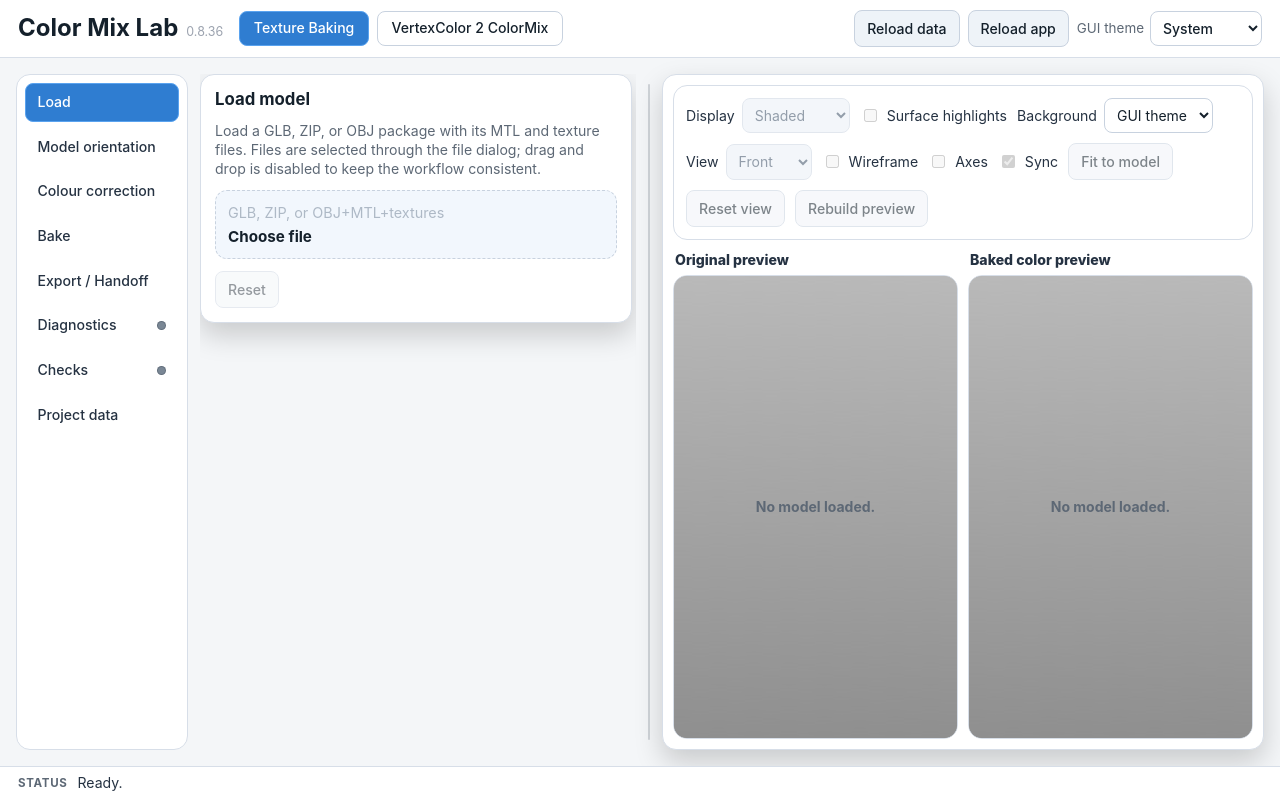
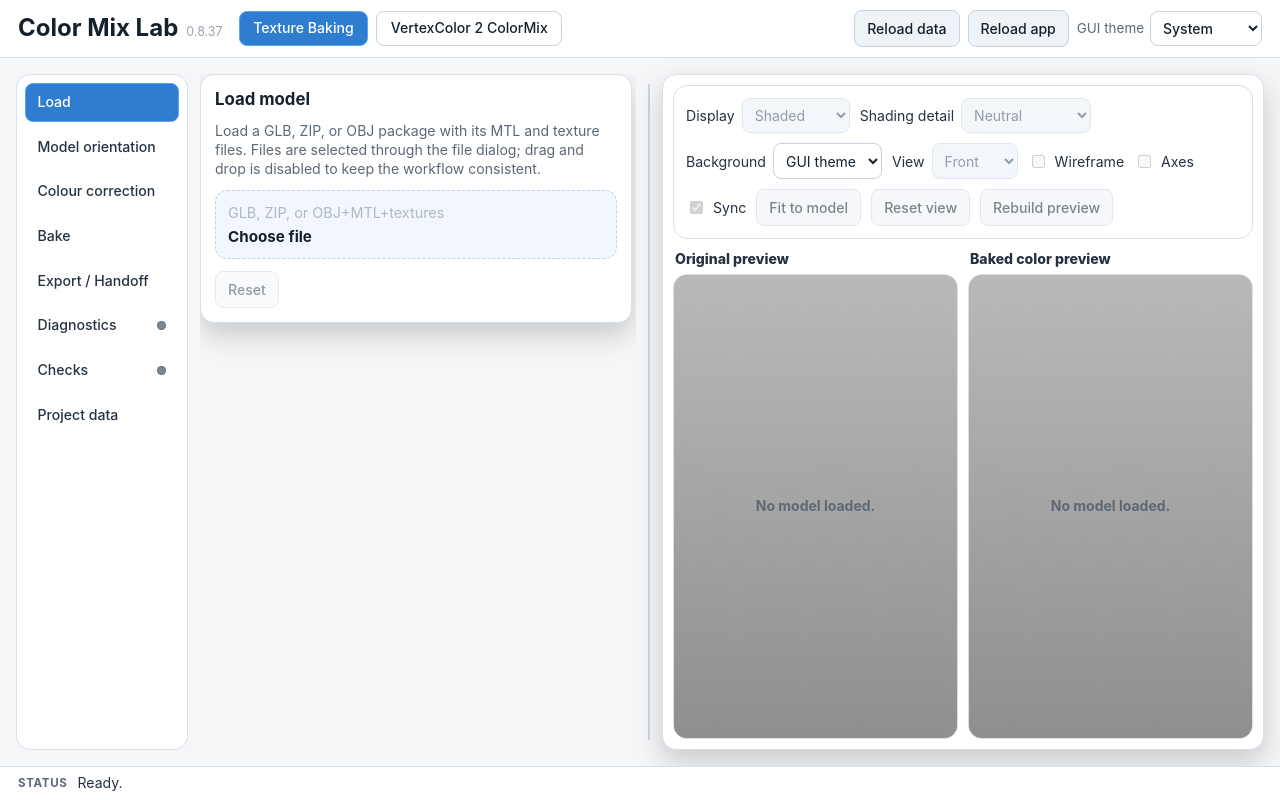
Before and after one commit to michaelhq/color-mix-lab, a React (Vite) app: page / in a window 1280 px wide. Built offline with nearby package versions, Linux system fonts and the light colour scheme.

Commit message:
Add configurable texture shading detail

```diff
--- a/package.json
+++ b/package.json
@@ -1,7 +1,7 @@
 {
   "name": "color-mix-lab",
   "private": true,
-  "version": "0.8.36",
+  "version": "0.8.37",
   "type": "module",
   "license": "MIT",
   "scripts": {
--- a/src/App.tsx
+++ b/src/App.tsx
@@ -23,7 +23,7 @@ interface BakedObjHandoffPayload {
   handoffInfo: BakedObjHandoffInfo;
 }
 
-const APP_VERSION = "0.8.36";
+const APP_VERSION = "0.8.37";
 const THEME_STORAGE_KEY = "color-mix-lab-theme-mode";
 
 function getSystemTheme(): ResolvedTheme {
--- a/src/workflows/common/previewRendering.ts
+++ b/src/workflows/common/previewRendering.ts
@@ -1,6 +1,12 @@
 import * as THREE from "three";
 
 export type PreviewDisplayMode = "shaded" | "flat";
+export type PreviewShadingDetailMode =
+  | "neutral"
+  | "surface"
+  | "surfaceMetalness"
+  | "surfaceAo"
+  | "surfaceMetalnessAo";
 export type PreviewCoordinateMode = "textureYUp" | "printerZUp";
 
 const SHADED_PREVIEW_AMBIENT_INTENSITY = 1.4;
@@ -83,20 +89,50 @@ type BaseColourMaterial = THREE.Material & {
   alphaMap?: THREE.Texture | null;
   vertexColors?: boolean;
   wireframe?: boolean;
+  roughness?: number;
+  roughnessMap?: THREE.Texture | null;
+  normalMap?: THREE.Texture | null;
+  normalMapType?: THREE.MeshStandardMaterial["normalMapType"];
+  normalScale?: THREE.Vector2;
+  bumpMap?: THREE.Texture | null;
+  bumpScale?: number;
+  metalness?: number;
+  metalnessMap?: THREE.Texture | null;
+  aoMap?: THREE.Texture | null;
+  aoMapIntensity?: number;
 };
 
 export function makeNeutralShadedPreviewMaterial(
   sourceMaterial: THREE.Material,
-  surfaceHighlights = false,
+  shadingDetail: PreviewShadingDetailMode = "neutral",
 ): THREE.MeshStandardMaterial {
   const source = sourceMaterial as BaseColourMaterial;
+  const surfaceDetail = shadingDetail !== "neutral";
+  const includeMetalness =
+    shadingDetail === "surfaceMetalness" ||
+    shadingDetail === "surfaceMetalnessAo";
+  const includeAo =
+    shadingDetail === "surfaceAo" ||
+    shadingDetail === "surfaceMetalnessAo";
+  const sourceRoughness = Number.isFinite(source.roughness)
+    ? Number(source.roughness)
+    : 0.38;
   const material = new THREE.MeshStandardMaterial({
     color: source.color?.clone() ?? new THREE.Color(0xffffff),
     map: source.map ?? null,
     alphaMap: source.alphaMap ?? null,
     vertexColors: Boolean(source.vertexColors),
-    roughness: surfaceHighlights ? 0.38 : 0.78,
-    metalness: 0,
+    roughness: surfaceDetail ? sourceRoughness : 0.78,
+    roughnessMap: surfaceDetail ? source.roughnessMap ?? null : null,
+    normalMap: surfaceDetail ? source.normalMap ?? null : null,
+    normalMapType: source.normalMapType,
+    normalScale: source.normalScale?.clone(),
+    bumpMap: surfaceDetail ? source.bumpMap ?? null : null,
+    bumpScale: surfaceDetail ? source.bumpScale ?? 1 : 1,
+    metalness: includeMetalness ? source.metalness ?? 0 : 0,
+    metalnessMap: includeMetalness ? source.metalnessMap ?? null : null,
+    aoMap: includeAo ? source.aoMap ?? null : null,
+    aoMapIntensity: includeAo ? source.aoMapIntensity ?? 1 : 1,
     side: source.side,
     transparent: source.transparent,
     opacity: source.opacity,
@@ -104,9 +140,7 @@ export function makeNeutralShadedPreviewMaterial(
     depthTest: source.depthTest,
     depthWrite: source.depthWrite,
   });
-  material.name = `${sourceMaterial.name || sourceMaterial.type} · neutral shaded${
-    surfaceHighlights ? " + highlights" : ""
-  }`;
+  material.name = `${sourceMaterial.name || sourceMaterial.type} · neutral shaded · ${shadingDetail}`;
   material.blending = source.blending;
   material.premultipliedAlpha = source.premultipliedAlpha;
   material.dithering = source.dithering;
--- a/src/workflows/texture/App.tsx
+++ b/src/workflows/texture/App.tsx
@@ -37,7 +37,10 @@ import { exportBakedSceneToVertexColorObj } from "./core/exportObj";
 import { downloadBlob } from "./core/zipDownload";
 import { extractSupportedModelFilesFromZip } from "./core/readZip";
 import ModelPreview, { type CameraSyncState } from "./ui/ModelPreview";
-import type { PreviewDisplayMode } from "../common/previewRendering";
+import type {
+  PreviewDisplayMode,
+  PreviewShadingDetailMode,
+} from "../common/previewRendering";
 import { EditableNumberInput } from "../common/EditableNumberInput";
 import {
   discoverSceneModelParts,
@@ -81,8 +84,13 @@ type TranslationKey =
   | "displayModeTip"
   | "shaded"
   | "flatColour"
-  | "surfaceHighlights"
-  | "surfaceHighlightsTip"
+  | "shadingDetail"
+  | "shadingDetailTip"
+  | "shadingNeutral"
+  | "shadingSurface"
+  | "shadingSurfaceMetalness"
+  | "shadingSurfaceAo"
+  | "shadingSurfaceMetalnessAo"
   | "subdivision"
   | "export"
   | "advancedOptions"
@@ -267,9 +275,15 @@ const I18N: Record<UiLanguage, Record<TranslationKey, string>> = {
       "Shaded uses the same neutral material and Color Mix Lab lighting setup on both previews. Flat colour shows the model colours without lighting influence.",
     shaded: "Shaded",
     flatColour: "Flat colour",
-    surfaceHighlights: "Surface highlights",
-    surfaceHighlightsTip:
-      "Adds neutral specular highlights to both previews while keeping the same corrected base colours and Color Mix Lab lighting. This is a preview-only effect and does not change baking, relief, handoff, or export.",
+    shadingDetail: "Shading detail",
+    shadingDetailTip:
+      "Controls preview-only surface shading while keeping the corrected base colours. Surface detail adds source roughness plus normal/bump detail where available. Metalness and ambient occlusion are only offered when the selected model parts contain those channels. Baking, relief, handoff and export are unchanged.",
+    shadingNeutral: "Neutral",
+    shadingSurface: "Surface detail",
+    shadingSurfaceMetalness: "Surface detail + Metalness",
+    shadingSurfaceAo: "Surface detail + Ambient occlusion",
+    shadingSurfaceMetalnessAo:
+      "Surface detail + Metalness + Ambient occlusion",
     subdivision: "Subdivision",
     export: "Export",
     advancedOptions: "Advanced options",
@@ -1626,6 +1640,61 @@ type TexturePreviewView =
   | "bottom";
 type TexturePreviewBackground = "auto" | "light" | "dark";
 
+interface PreviewShadingChannels {
+  metalness: boolean;
+  ambientOcclusion: boolean;
+}
+
+type PreviewSurfaceMaterial = THREE.Material & {
+  metalness?: number;
+  metalnessMap?: THREE.Texture | null;
+  aoMap?: THREE.Texture | null;
+};
+
+function previewShadingChannelsForScene(
+  sourceScene: THREE.Object3D | null,
+): PreviewShadingChannels {
+  const result: PreviewShadingChannels = {
+    metalness: false,
+    ambientOcclusion: false,
+  };
+  if (!sourceScene) return result;
+
+  sourceScene.traverse((object) => {
+    if (!(object instanceof THREE.Mesh) || !object.visible) return;
+    const materials = Array.isArray(object.material)
+      ? object.material
+      : [object.material];
+    for (const rawMaterial of materials) {
+      if (!rawMaterial) continue;
+      const material = rawMaterial as PreviewSurfaceMaterial;
+      if (
+        material.metalnessMap ||
+        (typeof material.metalness === "number" && material.metalness > 1e-6)
+      )
+        result.metalness = true;
+      if (material.aoMap) result.ambientOcclusion = true;
+      if (result.metalness && result.ambientOcclusion) return;
+    }
+  });
+  return result;
+}
+
+function availablePreviewShadingDetail(
+  mode: PreviewShadingDetailMode,
+  channels: PreviewShadingChannels,
+): PreviewShadingDetailMode {
+  if (mode === "surfaceMetalnessAo") {
+    if (channels.metalness && channels.ambientOcclusion) return mode;
+    if (channels.metalness) return "surfaceMetalness";
+    if (channels.ambientOcclusion) return "surfaceAo";
+    return "surface";
+  }
+  if (mode === "surfaceMetalness" && !channels.metalness) return "surface";
+  if (mode === "surfaceAo" && !channels.ambientOcclusion) return "surface";
+  return mode;
+}
+
 interface TextureBakeAppProps {
   onBakedObjHandoff?: (payload: {
     file: File;
@@ -1713,7 +1782,8 @@ export default function App({
   const [previewView, setPreviewView] = useState<TexturePreviewView>("front");
   const [previewDisplayMode, setPreviewDisplayMode] =
     useState<PreviewDisplayMode>("shaded");
-  const [surfaceHighlights, setSurfaceHighlights] = useState(false);
+  const [previewShadingDetail, setPreviewShadingDetail] =
+    useState<PreviewShadingDetailMode>("neutral");
   const [previewBackground, setPreviewBackground] =
     useState<TexturePreviewBackground>("auto");
   const [previewFitSignal, setPreviewFitSignal] = useState(0);
@@ -2115,7 +2185,7 @@ export default function App({
       exportScale,
       previewView,
       previewDisplayMode,
-      surfaceHighlights,
+      previewShadingDetail,
       previewBackground,
       wireframe,
       showAxes,
@@ -2228,8 +2298,18 @@ export default function App({
       settings.previewDisplayMode === "flat"
     )
       setPreviewDisplayMode(settings.previewDisplayMode);
-    if (typeof settings.surfaceHighlights === "boolean")
-      setSurfaceHighlights(settings.surfaceHighlights);
+    if (
+      settings.previewShadingDetail === "neutral" ||
+      settings.previewShadingDetail === "surface" ||
+      settings.previewShadingDetail === "surfaceMetalness" ||
+      settings.previewShadingDetail === "surfaceAo" ||
+      settings.previewShadingDetail === "surfaceMetalnessAo"
+    ) {
+      setPreviewShadingDetail(settings.previewShadingDetail);
+    } else if (typeof settings.surfaceHighlights === "boolean") {
+      // Backward compatibility with Texture Baking project data from 0.8.30-0.8.36.
+      setPreviewShadingDetail(settings.surfaceHighlights ? "surface" : "neutral");
+    }
     if (
       settings.previewBackground === "auto" ||
       settings.previewBackground === "light" ||
@@ -2812,6 +2892,26 @@ export default function App({
   const previewDarkMode =
     previewBackground === "auto" ? darkMode : previewBackground === "dark";
   const hasAnyPreviewModel = Boolean(scene || bakedScene);
+  const previewShadingChannels = useMemo(
+    () => previewShadingChannelsForScene(scene),
+    [scene],
+  );
+  const effectivePreviewShadingDetail = useMemo(
+    () =>
+      scene
+        ? availablePreviewShadingDetail(
+            previewShadingDetail,
+            previewShadingChannels,
+          )
+        : previewShadingDetail,
+    [scene, previewShadingDetail, previewShadingChannels],
+  );
+
+  useEffect(() => {
+    if (!scene || effectivePreviewShadingDetail === previewShadingDetail) return;
+    setPreviewShadingDetail(effectivePreviewShadingDetail);
+  }, [scene, effectivePreviewShadingDetail, previewShadingDetail]);
+
   const showOrientationAxisGuide = activeTextureTab === "orientation";
 
   function handleTextureSettingsResizePointerDown(
@@ -4243,20 +4343,40 @@ export default function App({
                       <option value="flat">{t("flatColour")}</option>
                     </select>
                   </label>
-                  <label title={t("surfaceHighlightsTip")}>
-                    <input
-                      type="checkbox"
-                      checked={surfaceHighlights}
+                  <label title={t("shadingDetailTip")}>
+                    <InfoLabel tip={t("shadingDetailTip")}>
+                      {t("shadingDetail")}
+                    </InfoLabel>
+                    <select
+                      value={effectivePreviewShadingDetail}
                       disabled={
                         !hasAnyPreviewModel || previewDisplayMode === "flat"
                       }
                       onChange={(event) =>
-                        setSurfaceHighlights(event.currentTarget.checked)
+                        setPreviewShadingDetail(
+                          event.currentTarget.value as PreviewShadingDetailMode,
+                        )
                       }
-                    />
-                    <InfoLabel tip={t("surfaceHighlightsTip")}>
-                      {t("surfaceHighlights")}
-                    </InfoLabel>
+                    >
+                      <option value="neutral">{t("shadingNeutral")}</option>
+                      <option value="surface">{t("shadingSurface")}</option>
+                      {previewShadingChannels.metalness && (
+                        <option value="surfaceMetalness">
+                          {t("shadingSurfaceMetalness")}
+                        </option>
+                      )}
+                      {previewShadingChannels.ambientOcclusion && (
+                        <option value="surfaceAo">
+                          {t("shadingSurfaceAo")}
+                        </option>
+                      )}
+                      {previewShadingChannels.metalness &&
+                        previewShadingChannels.ambientOcclusion && (
+                          <option value="surfaceMetalnessAo">
+                            {t("shadingSurfaceMetalnessAo")}
+                          </option>
+                        )}
+                    </select>
                   </label>
                   <label title="Sets the preview background independently from the UI theme.">
                     <InfoLabel tip="Sets the preview background independently from the UI theme.">
@@ -4369,7 +4489,7 @@ export default function App({
                     key={`original-${previewRebuildKey}`}
                     scene={scene}
                     displayMode={previewDisplayMode}
-                    surfaceHighlights={surfaceHighlights}
+                    shadingDetail={effectivePreviewShadingDetail}
                     wireframe={wireframe}
                     showAxes={showAxes || showOrientationAxisGuide}
                     showAxisLabels={showOrientationAxisGuide}
@@ -4392,7 +4512,7 @@ export default function App({
                     key={`baked-${previewRebuildKey}`}
                     scene={bakedScene}
                     displayMode={previewDisplayMode}
-                    surfaceHighlights={surfaceHighlights}
+                    shadingDetail={effectivePreviewShadingDetail}
                     wireframe={wireframe}
                     showAxes={showAxes || showOrientationAxisGuide}
                     showAxisLabels={showOrientationAxisGuide}
--- a/src/workflows/texture/ui/ModelPreview.tsx
+++ b/src/workflows/texture/ui/ModelPreview.tsx
@@ -8,6 +8,7 @@ import {
   makeFlatPreviewMaterial,
   makeNeutralShadedPreviewMaterial,
   type PreviewDisplayMode,
+  type PreviewShadingDetailMode,
 } from "../../common/previewRendering";
 
 export interface CameraSyncState {
@@ -90,7 +91,7 @@ interface ModelPreviewProps {
   onSyncChange?: (state: CameraSyncState) => void;
   colourCorrection?: TextureColourCorrection | null;
   displayMode?: PreviewDisplayMode;
-  surfaceHighlights?: boolean;
+  shadingDetail?: PreviewShadingDetailMode;
 }
 
 
@@ -219,33 +220,41 @@ type PreviewMaterialSet = THREE.Material | THREE.Material[];
 
 interface PreviewMaterialVariant {
   mesh: THREE.Mesh;
-  shaded: PreviewMaterialSet;
-  highlighted: PreviewMaterialSet;
+  shaded: Record<PreviewShadingDetailMode, PreviewMaterialSet>;
   flat: PreviewMaterialSet;
 }
+
+const PREVIEW_SHADING_DETAIL_MODES: PreviewShadingDetailMode[] = [
+  "neutral",
+  "surface",
+  "surfaceMetalness",
+  "surfaceAo",
+  "surfaceMetalnessAo",
+];
 
 function buildPreviewMaterialVariants(
   root: THREE.Object3D,
 ): PreviewMaterialVariant[] {
-  const shadedMaterialCache = new Map<THREE.Material, THREE.Material>();
-  const highlightedMaterialCache = new Map<THREE.Material, THREE.Material>();
+  const shadedMaterialCaches = new Map<
+    PreviewShadingDetailMode,
+    Map<THREE.Material, THREE.Material>
+  >();
+  PREVIEW_SHADING_DETAIL_MODES.forEach((mode) =>
+    shadedMaterialCaches.set(mode, new Map()),
+  );
   const flatMaterialCache = new Map<THREE.Material, THREE.Material>();
   const variants: PreviewMaterialVariant[] = [];
 
-  const shadedMaterial = (material: THREE.Material): THREE.Material => {
-    const cached = shadedMaterialCache.get(material);
+  const shadedMaterial = (
+    material: THREE.Material,
+    mode: PreviewShadingDetailMode,
+  ): THREE.Material => {
+    const cache = shadedMaterialCaches.get(mode)!;
+    const cached = cache.get(material);
     if (cached) return cached;
-    const shaded = makeNeutralShadedPreviewMaterial(material);
-    shadedMaterialCache.set(material, shaded);
+    const shaded = makeNeutralShadedPreviewMaterial(material, mode);
+    cache.set(material, shaded);
     return shaded;
-  };
-
-  const highlightedMaterial = (material: THREE.Material): THREE.Material => {
-    const cached = highlightedMaterialCache.get(material);
-    if (cached) return cached;
-    const highlighted = makeNeutralShadedPreviewMaterial(material, true);
-    highlightedMaterialCache.set(material, highlighted);
-    return highlighted;
   };
 
   const flatMaterial = (material: THREE.Material): THREE.Material => {
@@ -259,16 +268,18 @@ function buildPreviewMaterialVariants(
   root.traverse((object) => {
     if (!(object instanceof THREE.Mesh)) return;
     const source = object.material;
-    const shaded = Array.isArray(source)
-      ? source.map(shadedMaterial)
-      : shadedMaterial(source);
-    const highlighted = Array.isArray(source)
-      ? source.map(highlightedMaterial)
-      : highlightedMaterial(source);
+    const shaded = Object.fromEntries(
+      PREVIEW_SHADING_DETAIL_MODES.map((mode) => [
+        mode,
+        Array.isArray(source)
+          ? source.map((material) => shadedMaterial(material, mode))
+          : shadedMaterial(source, mode),
+      ]),
+    ) as Record<PreviewShadingDetailMode, PreviewMaterialSet>;
     const flat = Array.isArray(source)
       ? source.map(flatMaterial)
       : flatMaterial(source);
-    variants.push({ mesh: object, shaded, highlighted, flat });
+    variants.push({ mesh: object, shaded, flat });
   });
 
   return variants;
@@ -277,15 +288,11 @@ function buildPreviewMaterialVariants(
 function applyDisplayMode(
   variants: PreviewMaterialVariant[],
   displayMode: PreviewDisplayMode,
-  surfaceHighlights: boolean,
+  shadingDetail: PreviewShadingDetailMode,
 ): void {
   for (const variant of variants) {
     variant.mesh.material =
-      displayMode === "flat"
-        ? variant.flat
-        : surfaceHighlights
-          ? variant.highlighted
-          : variant.shaded;
+      displayMode === "flat" ? variant.flat : variant.shaded[shadingDetail];
   }
 }
 
@@ -293,10 +300,11 @@ function disposePreviewMaterials(variants: PreviewMaterialVariant[]): void {
   const disposed = new Set<THREE.Material>();
   for (const variant of variants) {
     const materials = [
-      ...(Array.isArray(variant.shaded) ? variant.shaded : [variant.shaded]),
-      ...(Array.isArray(variant.highlighted)
-        ? variant.highlighted
-        : [variant.highlighted]),
+      ...PREVIEW_SHADING_DETAIL_MODES.flatMap((mode) =>
+        Array.isArray(variant.shaded[mode])
+          ? variant.shaded[mode]
+          : [variant.shaded[mode]],
+      ),
       ...(Array.isArray(variant.flat) ? variant.flat : [variant.flat]),
     ];
     for (const material of materials) {
@@ -658,7 +666,7 @@ export default function ModelPreview({
   onSyncChange,
   colourCorrection = null,
   displayMode = "shaded",
-  surfaceHighlights = false,
+  shadingDetail = "neutral",
 }: ModelPreviewProps) {
   const containerRef = useRef<HTMLDivElement | null>(null);
   const cameraRef = useRef<THREE.PerspectiveCamera | null>(null);
@@ -673,7 +681,7 @@ export default function ModelPreview({
   const modelRootRef = useRef<THREE.Object3D | null>(null);
   const materialVariantsRef = useRef<PreviewMaterialVariant[]>([]);
   const displayModeRef = useRef<PreviewDisplayMode>(displayMode);
-  const surfaceHighlightsRef = useRef(surfaceHighlights);
+  const shadingDetailRef = useRef<PreviewShadingDetailMode>(shadingDetail);
   const axesRef = useRef<THREE.LineSegments | null>(null);
   const axisLabelRefs = useRef<AxisLabelRefs>({});
   const showAxisLabelsRef = useRef(showAxisLabels);
@@ -699,13 +707,13 @@ export default function ModelPreview({
 
   useEffect(() => {
     displayModeRef.current = displayMode;
-    surfaceHighlightsRef.current = surfaceHighlights;
+    shadingDetailRef.current = shadingDetail;
     applyDisplayMode(
       materialVariantsRef.current,
       displayMode,
-      surfaceHighlights,
+      shadingDetail,
     );
-  }, [displayMode, surfaceHighlights]);
+  }, [displayMode, shadingDetail]);
 
   useEffect(() => {
     const renderer = rendererRef.current;
@@ -819,7 +827,7 @@ export default function ModelPreview({
       applyDisplayMode(
         materialVariantsRef.current,
         displayModeRef.current,
-        surfaceHighlightsRef.current,
+        shadingDetailRef.current,
       );
       modelRootRef.current = modelRoot;
       threeScene.add(modelRoot);
```
Also changed, not shown: 1 other file (tests, documents, lock files or other folders).
